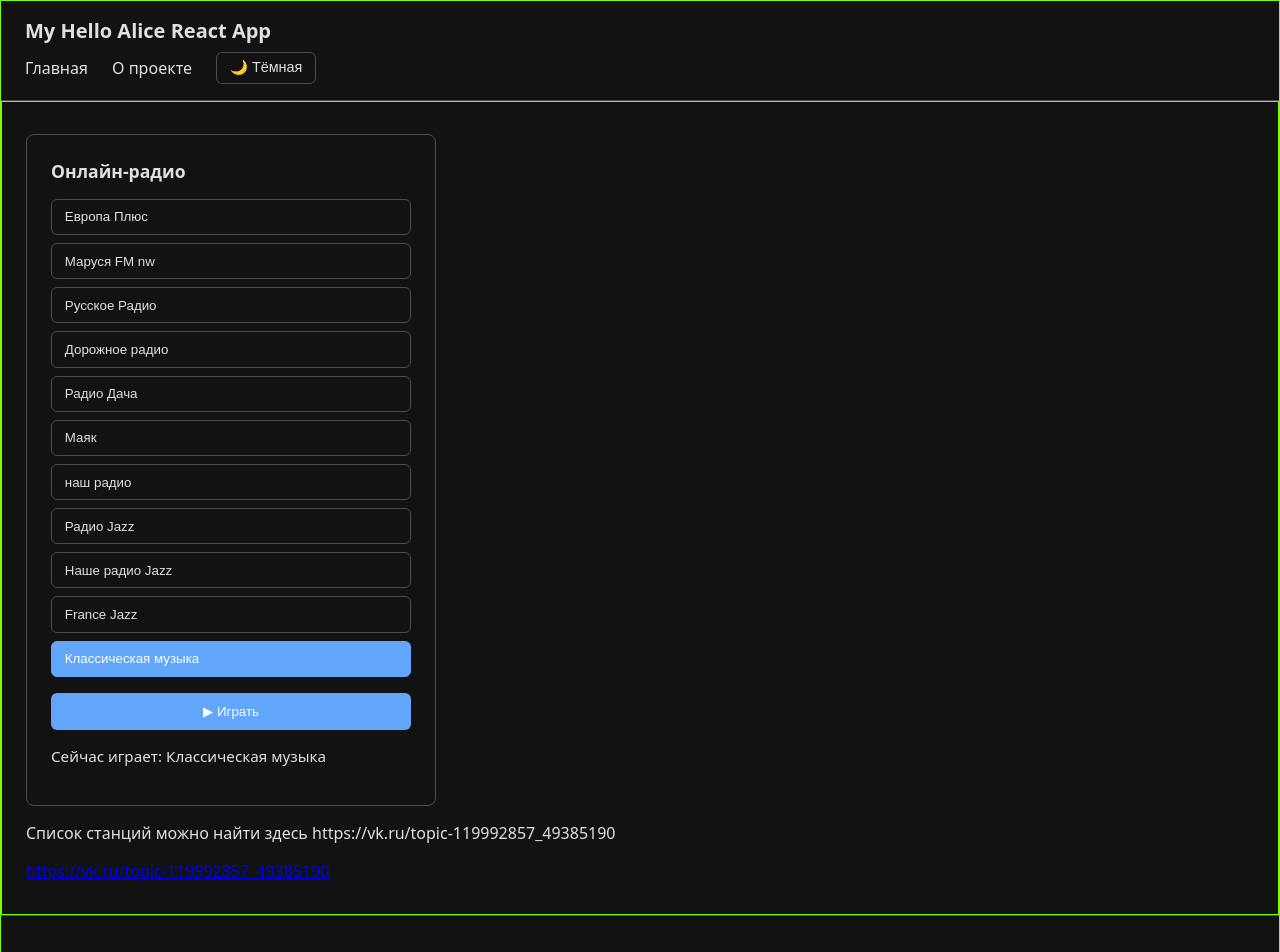
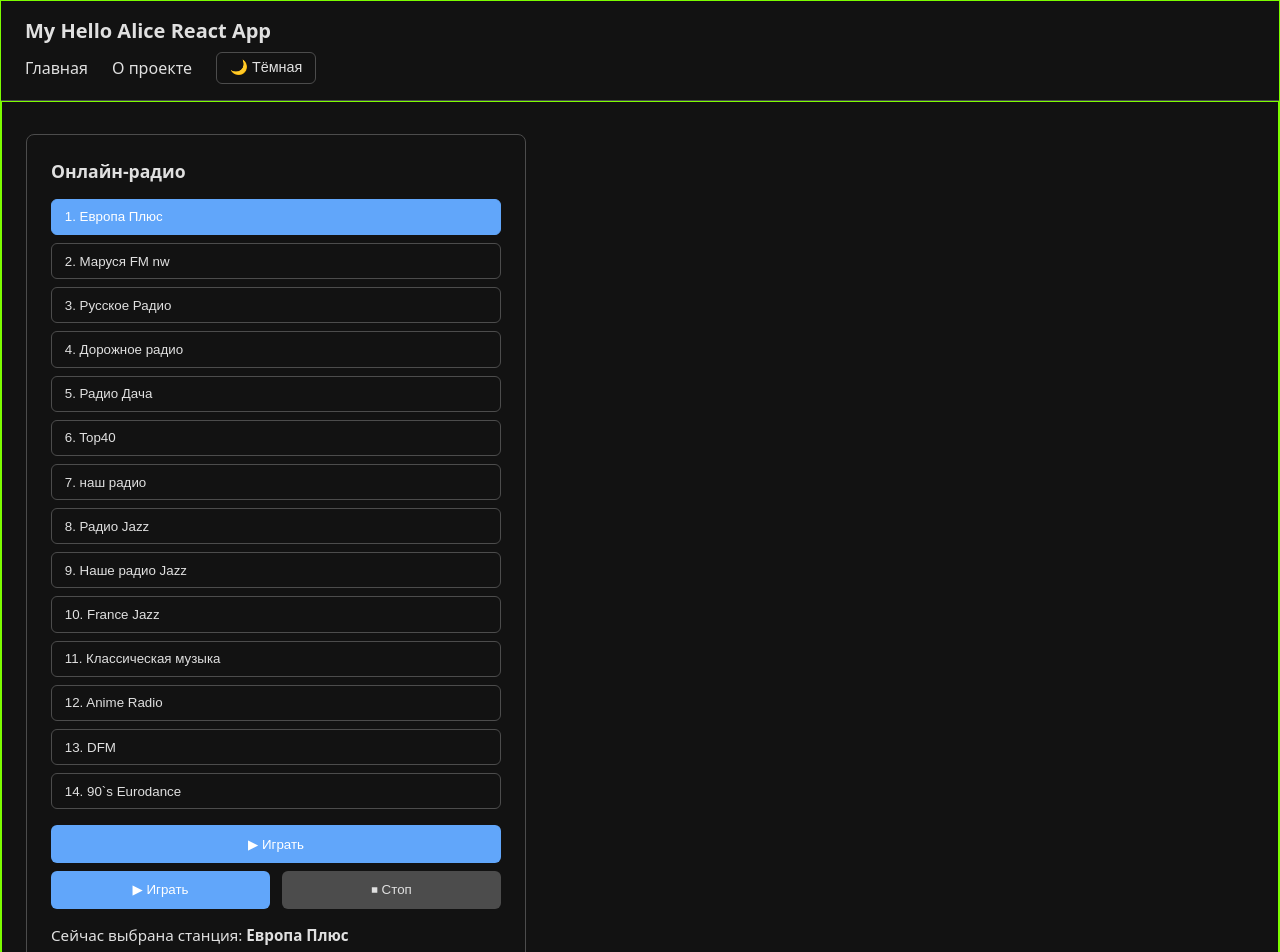
Before and after one commit to mindfling/Alice-vite-react-ts, a React (Vite) app: page / in a window 1280 px wide. Shown: the top 952 px of the page. Built offline with nearby package versions, Linux system fonts and the light colour scheme.

Commit message:
fix multy play stop pause

```diff
--- a/src/components/RadioPlayer/RadioPlayer.module.scss
+++ b/src/components/RadioPlayer/RadioPlayer.module.scss
@@ -3,7 +3,7 @@
   border-radius: 8px;
   background: var(--color-bg);
   border: 1px solid var(--color-border);
-  max-width: 360px;
+  max-width: 450px;
 }
 
 .title {
@@ -41,21 +41,46 @@
 }
 
 .controls {
+  display: flex;
+  gap: 0.75rem;
   margin-top: 0.5rem;
 }
 
-.playPauseBtn {
-  width: 100%;
+.playPauseBtn,
+.playBtn,
+.stopBtn {
+  flex: 1;
   padding: 0.7rem;
-  background-color: var(--color-primary);
-  color: #fff;
   border: none;
   border-radius: 6px;
   cursor: pointer;
+  font-weight: 500;
+}
+
+.playPauseBtn {
+  background-color: var(--color-primary);
+  color: #fff;
+}
+
+.playBtn {
+  background-color: var(--color-primary);
+  color: #fff;
 
   &:disabled {
     background-color: var(--color-border);
     cursor: not-allowed;
+    color: var(--color-text);
+  }
+}
+
+.stopBtn {
+  background-color: #d9534f;
+  color: #fff;
+
+  &:disabled {
+    background-color: var(--color-border);
+    cursor: not-allowed;
+    color: var(--color-text);
   }
 }
 
--- a/src/components/RadioPlayer/RadioPlayer.tsx
+++ b/src/components/RadioPlayer/RadioPlayer.tsx
@@ -1,58 +1,112 @@
-import { useState } from "react";
+import { useEffect, useRef, useState } from "react";
 import styles from "./RadioPlayer.module.scss";
 import { STATIONS } from "./stations";
 
 // Создаём один экземпляр Audio, но меняем у него src при смене станции
-// todo useRef
-const audioRef = new Audio();
+// const audioRef = new Audio();
+// console.log('audioRef: ', audioRef, typeof audioRef);
 
 export const RadioPlayer = () => {
-  const [currentStation, setCurrentStation] = useState(STATIONS[10]);
+  const [currentStation, setCurrentStation] = useState(STATIONS[0]);
   const [isPlaying, setIsPlaying] = useState(false);
   const [loading, setLoading] = useState(false);
   const [error, setError] = useState<string | null>(null);
 
-  console.log('играем audioRef: ', audioRef);
+  // Создаём Audio ОДИН раз и храним в ref
+  // const audioElement = useRef<Audio | null>(null); todo
+  // ПРАВИЛЬНО: используем HTMLAudioElement вместо Audio
+  const audioElement = useRef<HTMLAudioElement | null>(null);
+  console.log('audioElement: ', audioElement);
+
+  useEffect(() => {
+    audioElement.current = new Audio(currentStation.url);
+    // Если уже играли на старой станции, сбрасываем
+    if (isPlaying) {
+      audioElement.current.currentTime = 0;
+    }
+    audioElement.current.load(); // ?
+
+  }, [currentStation]); // пересоздаём Audio только при смене станции
+
+
+  const play = () => {
+    if (!audioElement.current) return;
+    setLoading(true);
+    setError(null);
+    audioElement.current
+      .play()
+      .then(() => {
+        setLoading(false);
+        setIsPlaying(true);
+      })
+      .catch((e: Error) => {
+        setLoading(false);
+        setIsPlaying(false);
+        setError(`Не удалось начать воспроизведение ${currentStation.name}`);
+        console.error(`Ошибка воспроизведения ${e}`);
+      });
+  };
+
+  const stop = () => {
+    if (!audioElement.current) return;
+    audioElement.current.pause();
+    audioElement.current.currentTime = 0;
+    setIsPlaying(false);
+  };
 
   const togglePlay = () => {
+    if (!audioElement.current) return;
+
     if (!isPlaying) {
       setLoading(true);
       setError(null);
-      audioRef
-        .play()
+      audioElement.current.play()
         .then(() => {
           setLoading(false);
           setIsPlaying(true);
         })
-        .catch( e => {
+        .catch((e) => {
           setLoading(false);
           setIsPlaying(false);
-          console.error(e)
-          setError("Не удалось начать воспроизведение");
+          setError(`Не удалось начать воспроизведение ${currentStation.name}`);
+          console.error(`Ошибка воспроизведения ${e}`);
         });
     } else {
-      audioRef.pause();
+      audioElement.current.pause();
       setIsPlaying(false);
     }
   };
 
   const changeStation = (station: (typeof STATIONS)[number]) => {
+    console.log('change station');
+    if (!audioElement.current) {
+      console.log('change return exit');
+      return;
+    }
+
+    const el = audioElement.current;
+    el.pause(); // 1. Останавливаем
+    el.currentTime = 0; // 2. Сбрасываем позицию
+    el.src = ""; // 3. Очищаем источник (опционально, но полезно)
+    el.load(); // 4. Перезагружаем элемент — буфер очищается
+
+    if (error) {
+      setError(null);
+    }
     setCurrentStation(station);
-    audioRef.src = station.url;
-    // Если уже играет — перезапускаем с новым потоком
+    // Если уже играет — останавливаем
     if (isPlaying) {
-      togglePlay();
+      stop();
     }
   };
+
 
   return (
     <aside className={styles.radioPlayer}>
       <h3 className={styles.title}>Онлайн‑радио</h3>
 
       <div className={styles.stations}>
-
         {STATIONS.map((station) => (
-
           <button
             key={station.id}
             onClick={() => changeStation(station)}
@@ -63,11 +117,9 @@ export const RadioPlayer = () => {
             }
             title={`станция ${station.id} называется ${station.name} аудиопоток "${station.url}"`}
           >
-            {station.name}
+            {`${station.id}. ${station.name}`}
           </button>
-
         ))}
-
       </div>
 
       <div className={styles.controls}>
@@ -79,10 +131,25 @@ export const RadioPlayer = () => {
           {loading ? "Загрузка..." : isPlaying ? "⏸ Пауза" : "▶ Играть"}
         </button>
       </div>
+      <div className={styles.controls}>
+        <button
+          onClick={play}
+          disabled={loading || isPlaying}
+          className={styles.playBtn}
+        >
+          {loading ? "Загрузка..." : "▶ Играть"}
+        </button>
+
+        <button onClick={stop} disabled={!isPlaying} className={styles.stopBtn}>
+          {"⏹ Стоп"}
+        </button>
+      </div>
 
       {error && <div className={styles.error}>{error}</div>}
 
-      <p className={styles.current}>Сейчас играет: {currentStation.name}</p>
+      <p className={styles.current}>
+        Сейчас выбрана станция: <b>{currentStation.name}</b>
+      </p>
     </aside>
   );
-};
+};;
--- a/src/components/RadioPlayer/stations.ts
+++ b/src/components/RadioPlayer/stations.ts
@@ -35,8 +35,8 @@ export const STATIONS: Array<Station> = [
   },
   {
     id: '6',
-    name: 'Маяк',
-    url: 'https://icecast-vgtrk.cdnvideo.ru/mayakfm_aac_64kbps',
+    name: 'Top40',
+    url: 'http://eptop128server.streamr.ru:8033/eptop128',
   },
   {
     id: '7',
@@ -63,4 +63,19 @@ export const STATIONS: Array<Station> = [
     name: 'Классическая музыка',
     url: 'http://stream.srg-ssr.ch/m/rsc_de/mp3_128',
   },
+  {
+    id: '12',
+    name: 'Anime Radio',
+    url: 'https://pool.anison.fm:9000/AniSonFM%28320%29?nocache=0.9834540412142996',
+  },
+  {
+    id: '13',
+    name: 'DFM',
+    url: 'https://dfm.hostingradio.ru/dfm128.mp3',
+  },
+  {
+    id: '14',
+    name: '90\`s Eurodance',
+    url: 'https://listen9.myradio24.com/5967',
+  },
 ];
```
